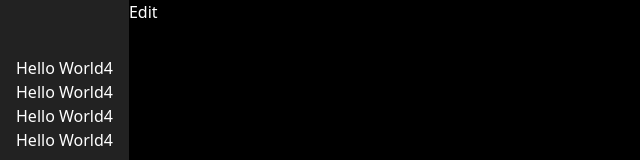
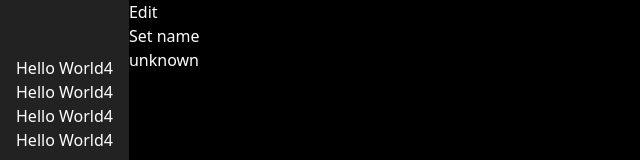
Before and after one commit to t-webber/unifsync-app, a Vue app: page / in a window 1280 px wide. Shown: the top 160 px of the page, without its empty margins (0-640 px from the left). Built offline with nearby package versions, Linux system fonts and the light colour scheme; some icons are missing.

Commit message:
(tauri) add: communication with frontend

```diff
--- a/src/App.vue
+++ b/src/App.vue
@@ -1,9 +1,13 @@
 <script setup lang="ts">
-import { reactive } from "vue";
+import { reactive, ref } from "vue";
 
 const store = reactive({
     activated: true,
 });
+const name = ref("unknown");
+async function setName() {
+    name.value = await window.__TAURI__.core.invoke("greet", { name: "Bob" });
+}
 </script>
 
 <template>
@@ -22,10 +26,10 @@ const store = reactive({
             </div>
         </div>
         <div>
-            <div>
-                <div v-if="store.activated">Edit</div>
-                <div v-else>Save</div>
-            </div>
+            <div v-if="store.activated">Edit</div>
+            <div v-else>Save</div>
+            <button @click="setName">Set name</button>
+            <div>{{ name }}</div>
         </div>
     </div>
 </template>
```
Also changed, not shown: 1 other file (tests, documents, lock files or other folders).
